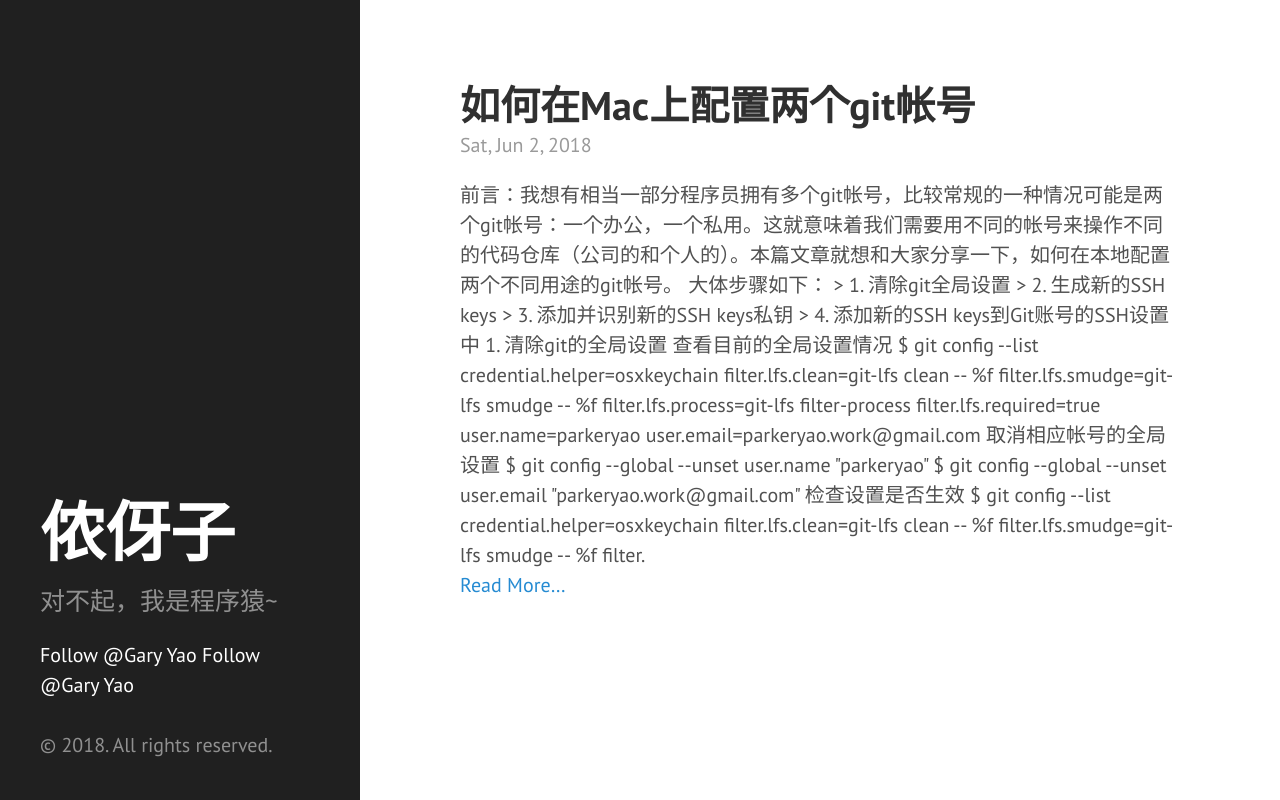
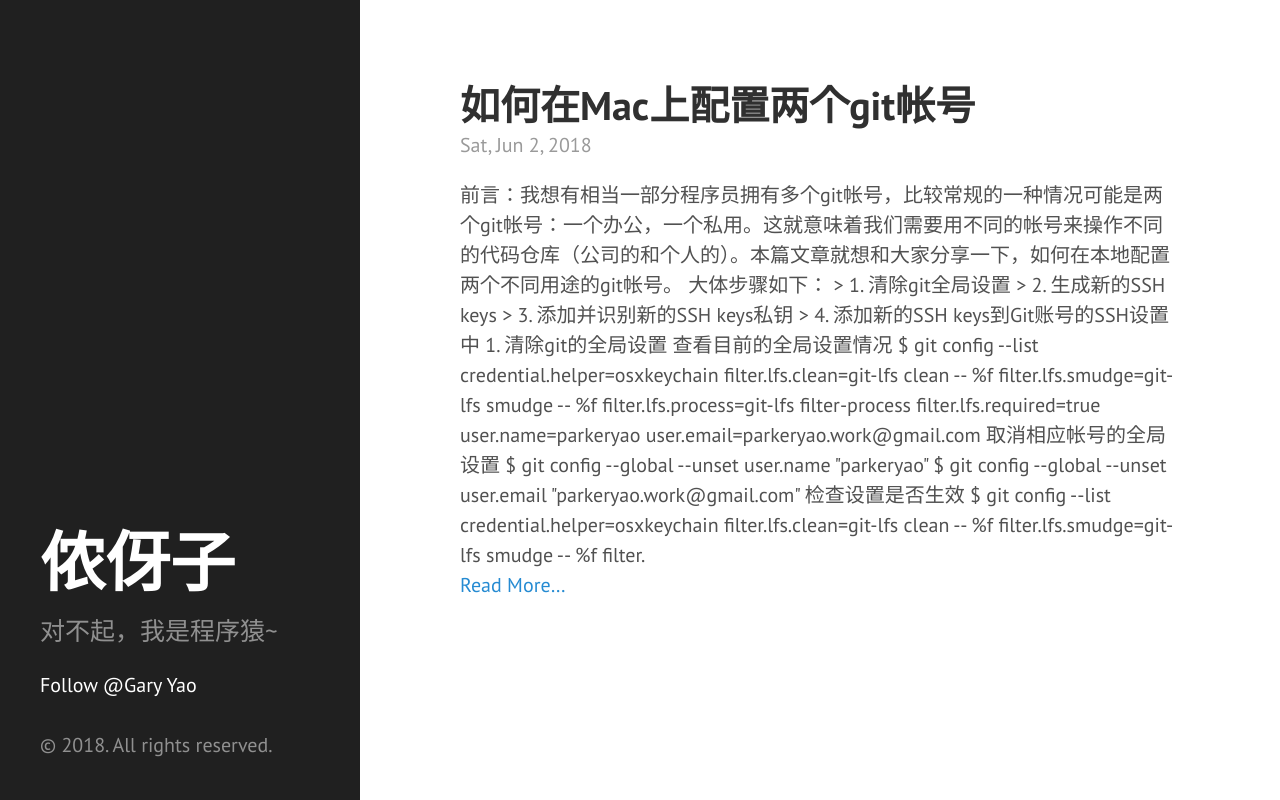
Before and after one commit to parkeryao/parkeryao.github.io, a plain HTML site: page index.html in a window 1280 px wide. Drawn offline with Linux system fonts and the light colour scheme.

Commit message:
Update twitter follow button issue

```diff
--- a/index.html
+++ b/index.html
@@ -39,16 +39,10 @@
     </div>
 
     <a class="twitter-follow-button"
-      href="https://twitter.com/yrBE20LdSQUCVcx"
+      href="https://twitter.com/yrBE20LdSQUCVcx?screen_name=Gary Yao"
       data-size="large"
       data-show-count="true">
     Follow @Gary Yao</a>
-
-
-    <a href="https://twitter.com/intent/tweet?screen_name=yrBE20LdSQUCVcx&ref_src=twsrc%5Etfw"
-      class="twitter-mention-button"
-      data-show-count="false">Follow @Gary Yao
-    </a>
 
     <script async src="https://platform.twitter.com/widgets.js" charset="utf-8"></script>
 
```
